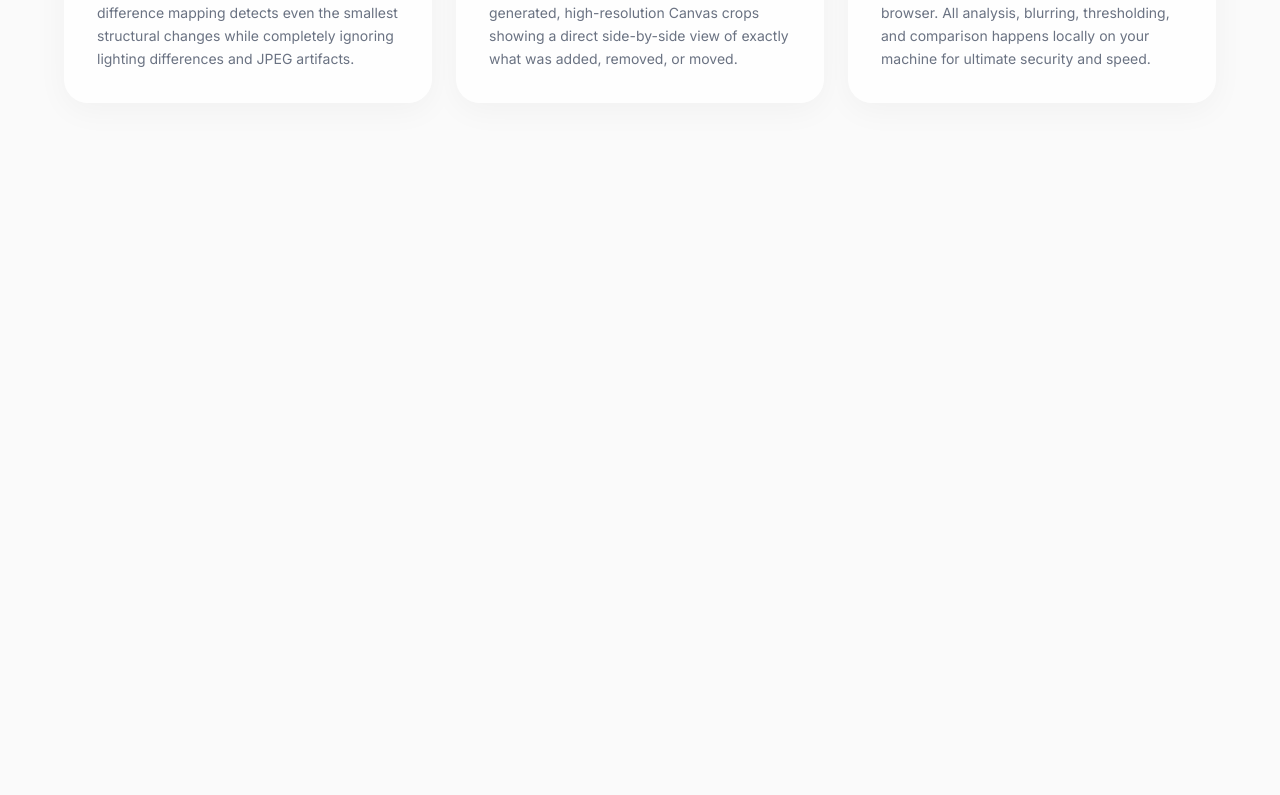
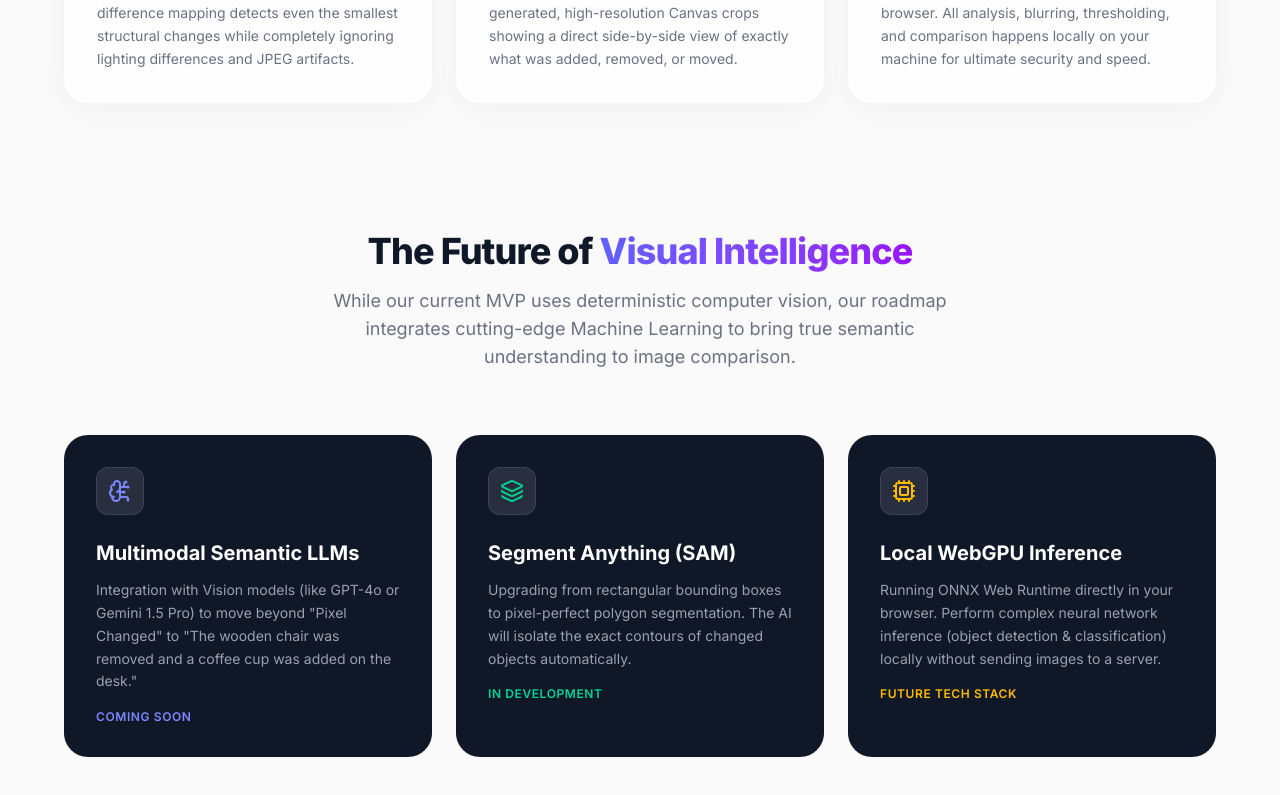
Before and after one commit to ankitadotdev/githubcopilot-devday, a React (Vite) app: page / in a window 1280 px wide. Shown: the part 1569-2364 px from the top of the page. Before the commit the page ends 1752 px from the top, so only its background shows below. Built offline with nearby package versions, Linux system fonts and the light colour scheme.

Commit message:
feat: add future ML scope to landing page

```diff
--- a/src/components/LandingPage.tsx
+++ b/src/components/LandingPage.tsx
@@ -1,5 +1,5 @@
 import { useState, useEffect } from "react";
-import { ArrowRight, Image as ImageIcon, Sparkles, ScanEye, Zap, GripVertical } from "lucide-react";
+import { ArrowRight, Image as ImageIcon, Sparkles, ScanEye, Zap, GripVertical, BrainCircuit, Cpu, Layers } from "lucide-react";
 
 interface LandingPageProps {
   onStart: () => void;
@@ -212,6 +212,59 @@ export function LandingPage({ onStart }: LandingPageProps) {
             </p>
           </div>
         </div>
+
+        {/* Future Vision / ML Scope */}
+        <div className="opacity-0 animate-fade-in-up w-full max-w-6xl mt-32 mb-10 text-left" style={{ animationDelay: "0.7s" }}>
+          <div className="flex flex-col items-center text-center mb-16">
+            <h2 className="text-3xl md:text-4xl font-extrabold text-gray-900 tracking-tight mb-4">
+              The Future of <span className="text-transparent bg-clip-text bg-gradient-to-r from-indigo-500 to-purple-600">Visual Intelligence</span>
+            </h2>
+            <p className="text-gray-500 max-w-2xl text-lg">
+              While our current MVP uses deterministic computer vision, our roadmap integrates cutting-edge Machine Learning to bring true semantic understanding to image comparison.
+            </p>
+          </div>
+
+          <div className="grid grid-cols-1 md:grid-cols-3 gap-6">
+            {/* Semantic Understanding */}
+            <div className="bg-gray-900 rounded-3xl p-8 text-white relative overflow-hidden group hover:-translate-y-1 transition-transform duration-300">
+              <div className="absolute inset-0 bg-gradient-to-br from-indigo-500/20 to-purple-600/20 opacity-0 group-hover:opacity-100 transition-opacity"></div>
+              <div className="w-12 h-12 bg-white/10 rounded-xl flex items-center justify-center mb-6 backdrop-blur-md border border-white/10">
+                <BrainCircuit size={24} className="text-indigo-400" />
+              </div>
+              <h3 className="text-xl font-bold mb-3">Multimodal Semantic LLMs</h3>
+              <p className="text-gray-400 text-sm leading-relaxed mb-4">
+                Integration with Vision models (like GPT-4o or Gemini 1.5 Pro) to move beyond "Pixel Changed" to "The wooden chair was removed and a coffee cup was added on the desk."
+              </p>
+              <div className="text-xs font-semibold text-indigo-400 uppercase tracking-wider">Coming Soon</div>
+            </div>
+
+            {/* SAM */}
+            <div className="bg-gray-900 rounded-3xl p-8 text-white relative overflow-hidden group hover:-translate-y-1 transition-transform duration-300">
+              <div className="absolute inset-0 bg-gradient-to-br from-emerald-500/20 to-teal-600/20 opacity-0 group-hover:opacity-100 transition-opacity"></div>
+              <div className="w-12 h-12 bg-white/10 rounded-xl flex items-center justify-center mb-6 backdrop-blur-md border border-white/10">
+                <Layers size={24} className="text-emerald-400" />
+              </div>
+              <h3 className="text-xl font-bold mb-3">Segment Anything (SAM)</h3>
+              <p className="text-gray-400 text-sm leading-relaxed mb-4">
+                Upgrading from rectangular bounding boxes to pixel-perfect polygon segmentation. The AI will isolate the exact contours of changed objects automatically.
+              </p>
+              <div className="text-xs font-semibold text-emerald-400 uppercase tracking-wider">In Development</div>
+            </div>
+
+            {/* On-Device ML */}
+            <div className="bg-gray-900 rounded-3xl p-8 text-white relative overflow-hidden group hover:-translate-y-1 transition-transform duration-300">
+              <div className="absolute inset-0 bg-gradient-to-br from-amber-500/20 to-orange-600/20 opacity-0 group-hover:opacity-100 transition-opacity"></div>
+              <div className="w-12 h-12 bg-white/10 rounded-xl flex items-center justify-center mb-6 backdrop-blur-md border border-white/10">
+                <Cpu size={24} className="text-amber-400" />
+              </div>
+              <h3 className="text-xl font-bold mb-3">Local WebGPU Inference</h3>
+              <p className="text-gray-400 text-sm leading-relaxed mb-4">
+                Running ONNX Web Runtime directly in your browser. Perform complex neural network inference (object detection & classification) locally without sending images to a server.
+              </p>
+              <div className="text-xs font-semibold text-amber-400 uppercase tracking-wider">Future Tech Stack</div>
+            </div>
+          </div>
+        </div>
       </main>
     </div>
   );
```
